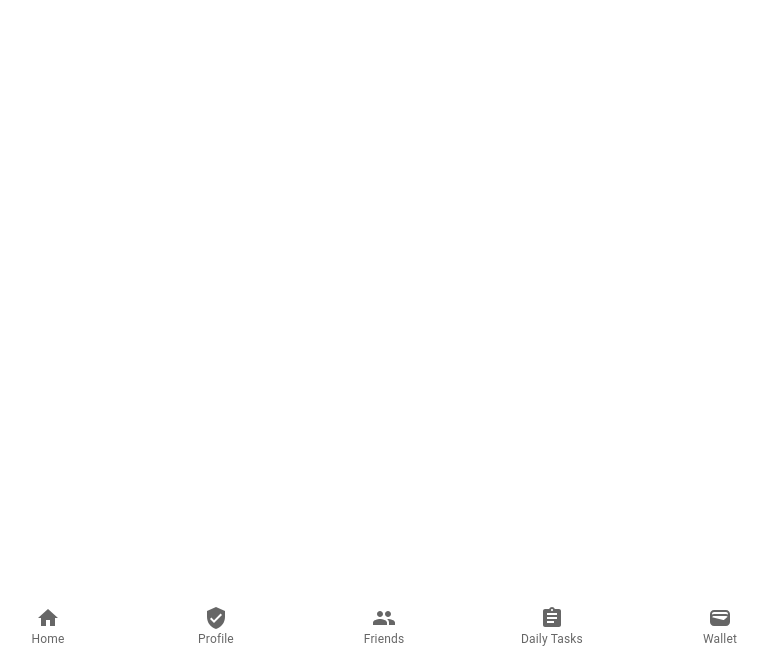
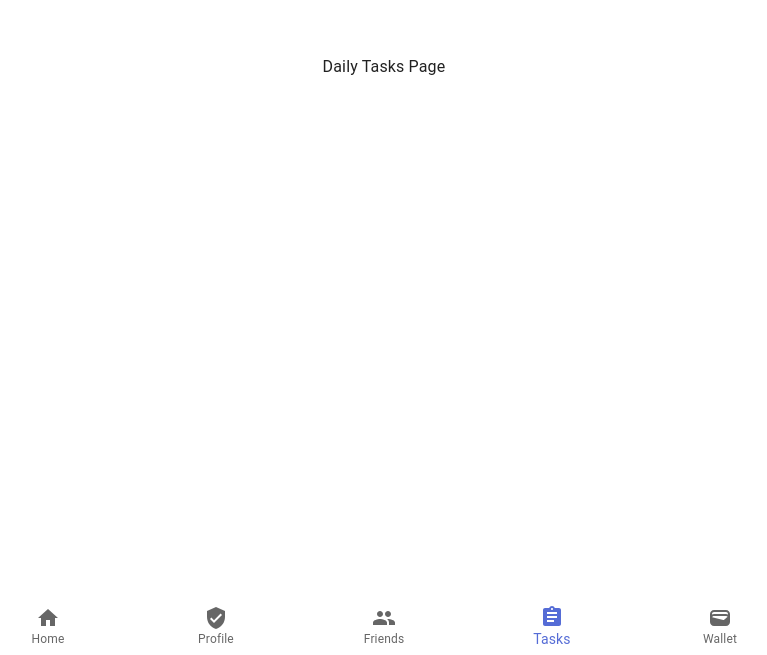
Before and after one commit to Hmid-Mhmdi/telegram-game-react, a React (Vite) app: page /tasks in a window 1280 px wide. Shown: the part 145-800 px from the top of the page, without its empty margins (256-1023 px from the left). Built offline with nearby package versions, Linux system fonts and the light colour scheme; what @tonconnect/ui-react, @twa-dev/sdk would draw is missing.

Commit message:
fix some issues

```diff
--- a/src/App.tsx
+++ b/src/App.tsx
@@ -1,9 +1,9 @@
-import { BrowserRouter, Routes, Route } from "react-router-dom";
+import { BrowserRouter, Routes, Route, Navigate } from "react-router-dom";
 import AppLayout from "./template/app-layout";
 import HomePage from "./pages/home-page";
 import ProfilePage from "./pages/profile-page";
 import FriendsPage from "./pages/friends-page";
-import DailyTasksPage from "./pages/daily-tasks-page";
+import TasksPage from "./pages/tasks-page";
 import WalletPage from "./pages/wallet-page";
 
 const App = () => {
@@ -14,8 +14,9 @@ const App = () => {
           <Route path="/home" element={<HomePage />} />
           <Route path="/profile" element={<ProfilePage />} />
           <Route path="/friends" element={<FriendsPage />} />
-          <Route path="/daily-tasks" element={<DailyTasksPage />} />
+          <Route path="/tasks" element={<TasksPage />} />
           <Route path="/wallet" element={<WalletPage />} />
+          <Route path="/" element={<Navigate to="/home" replace />} />
         </Routes>
         <AppLayout />
       </BrowserRouter>
--- a/src/pages/daily-tasks-page.tsx
+++ b/src/pages/tasks-page.tsx
@@ -1,6 +1,6 @@
 import { Box, Typography } from "@mui/material";
 
-const DailyTasksPage = () => {
+const TasksPage = () => {
   return (
     <>
       <Box height={200} />
@@ -9,4 +9,4 @@ const DailyTasksPage = () => {
   );
 };
 
-export default DailyTasksPage;
+export default TasksPage;
--- a/src/template/app-bottom-navigation.tsx
+++ b/src/template/app-bottom-navigation.tsx
@@ -25,6 +25,8 @@ const AppBottomNavigation = () => {
   const classes = useStyles();
 
   const location = useLocation();
+
+  console.log(location.pathname);
 
   return (
     <Box sx={{ width: 500 }}>
@@ -55,9 +57,9 @@ const AppBottomNavigation = () => {
           component={Link}
         />
         <BottomNavigationAction
-          to="/daily-tasks"
-          value="/daily-tasks"
-          label="Daily Tasks"
+          to="/tasks"
+          value="/tasks"
+          label="Tasks"
           icon={<DailyTaskIcon />}
           component={Link}
         />
```
